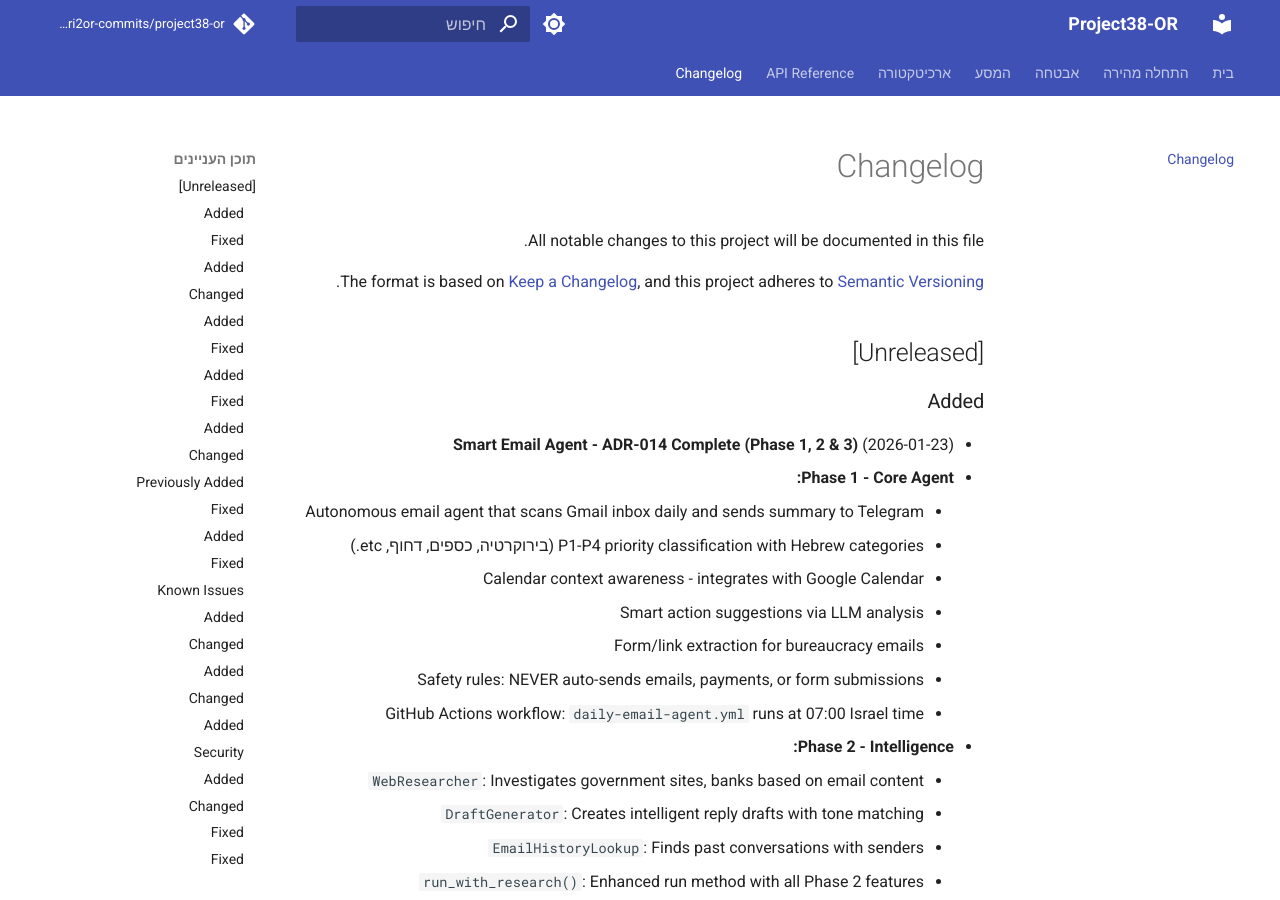
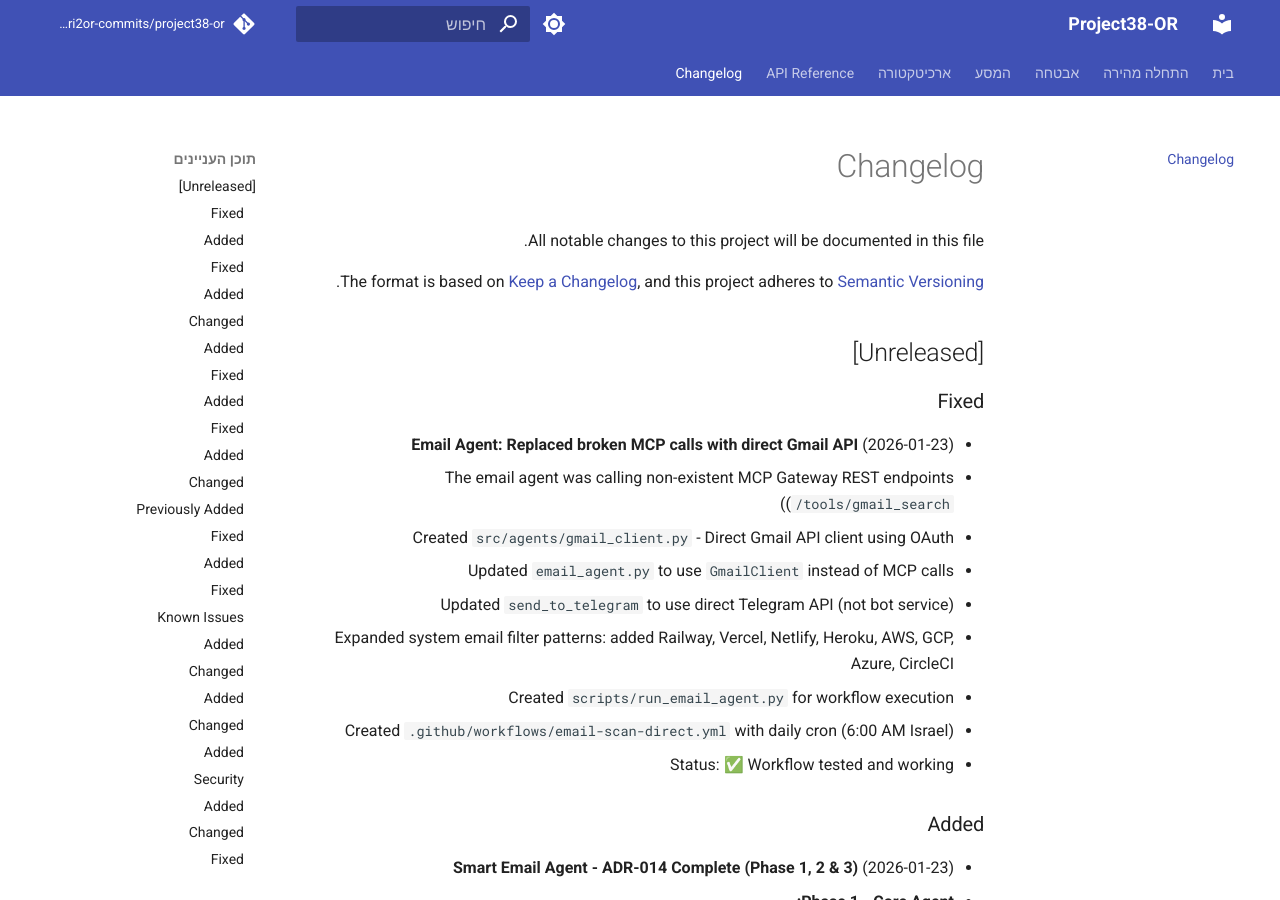
Before and after one commit to edri2or-commits/project38-or, an MkDocs documentation site: the page built from docs/changelog.md, in a window 1280 px wide and 900 px high. Built offline with MkDocs 1.6.1 and Material for MkDocs 9.7.7, drawn with Linux system fonts in a browser that asks for light colours; comment, search, counter and statistics services are not loaded.

Commit message:
docs(changelog): document email agent fix (MCP → direct Gmail API)
https://claude.ai/code/session_01N52uF2joh2L79FUaerGmkm

```diff
--- a/docs/changelog.md
+++ b/docs/changelog.md
@@ -6,6 +6,17 @@ The format is based on [Keep a Changelog](https://keepachangelog.com/en/1.1.0/),
 and this project adheres to [Semantic Versioning](https://semver.org/spec/v2.0.0.html).
 
 ## [Unreleased]
+
+### Fixed
+- **Email Agent: Replaced broken MCP calls with direct Gmail API** (2026-01-23)
+  - The email agent was calling non-existent MCP Gateway REST endpoints (`/tools/gmail_search`)
+  - Created `src/agents/gmail_client.py` - Direct Gmail API client using OAuth
+  - Updated `email_agent.py` to use `GmailClient` instead of MCP calls
+  - Updated `send_to_telegram` to use direct Telegram API (not bot service)
+  - Expanded system email filter patterns: added Railway, Vercel, Netlify, Heroku, AWS, GCP, Azure, CircleCI
+  - Created `scripts/run_email_agent.py` for workflow execution
+  - Created `.github/workflows/email-scan-direct.yml` with daily cron (6:00 AM Israel)
+  - Status: ✅ Workflow tested and working
 
 ### Added
 - **Smart Email Agent - ADR-014 Complete (Phase 1, 2 & 3)** (2026-01-23)
```
